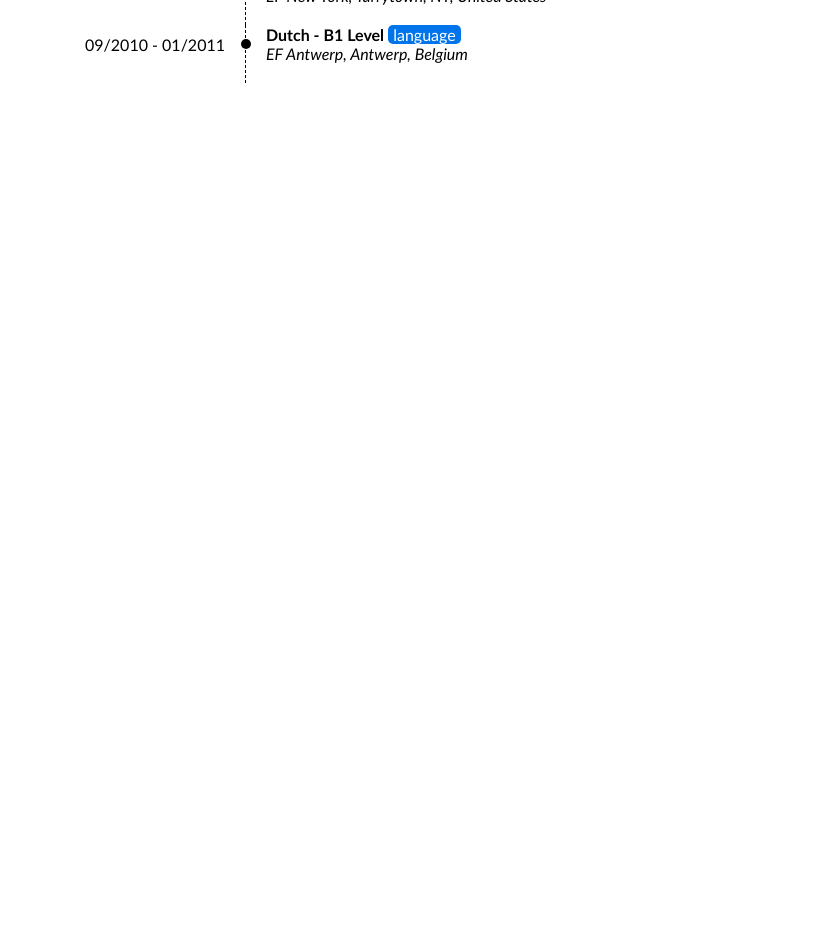
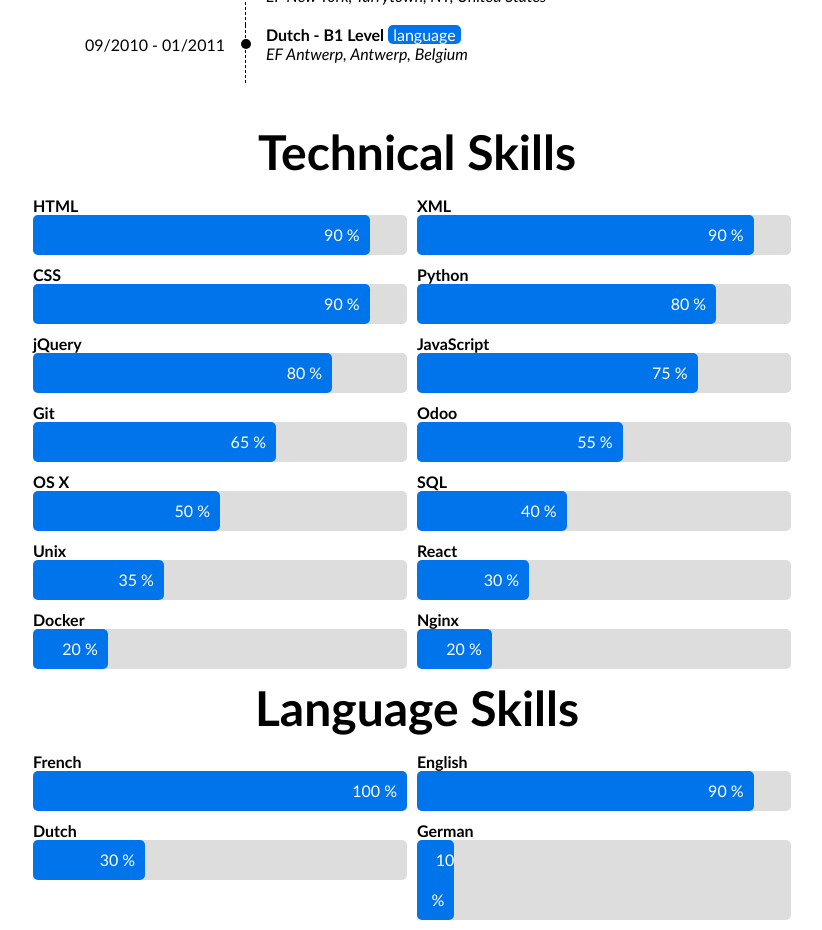
Before and after one commit to PierreFaniel/interactive-resume, a React (Create React App) app: page / in a window 1280 px wide. Shown: the part 2320-3250 px from the top of the page, without its empty margins (223-1045 px from the left). Before the commit the page ends 2428 px from the top, so only its background shows below. Built offline with nearby package versions, Linux system fonts and the light colour scheme; the HTML template or start-up script is replaced by a standard one.

Commit message:
Add skills

```diff
--- a/src/App.js
+++ b/src/App.js
@@ -4,6 +4,7 @@ import Cover from './Cover';
 import Profile from './Profile';
 import Experiences from './Experiences';
 import Education from './Education';
+import Skills from './Skills';
 
 class App extends Component {
   render() {
@@ -13,8 +14,8 @@ class App extends Component {
         <Profile/>
         <Experiences/>
         <Education/>
-        {/*<Skills/>
-        <Projects/>
+        <Skills/>
+        {/*<Projects/>
         <Contact/> */}
       </div>
     );
--- a/src/Experiences.css
+++ b/src/Experiences.css
@@ -47,15 +47,15 @@
 }
 
 .badge-green {
-    background-color: rgb(27, 134, 72);
+    background-color: #1b8648;
 }
 
 .badge-blue {
-    background-color: rgb(0, 117, 235);
+    background-color: #0075eb;
 }
 
 .badge-orange {
-    background-color: rgb(207, 100, 0);
+    background-color: #e6752b;
 }
 
 @media only screen and (min-width: 460px) {
--- /dev/null
+++ b/src/Skills.css
@@ -0,0 +1,23 @@
+
+.skill {
+    margin-bottom: 10px;
+    width: 50%;
+    float: left;
+}
+.skill-bar {
+    background-color: #ddd;
+    border-radius: 5px;
+    margin-right: 10px;
+}
+
+.bar-completion {
+    text-align: right;
+    line-height: 40px;
+    color: white;
+    background-color: #0075eb;
+    border-radius: 5px;
+}
+
+.bar-completion span {
+    padding-right: 10px;
+}
--- a/src/Skills.js
+++ b/src/Skills.js
@@ -1,6 +1,48 @@
 import React, { Component } from 'react';
+import './Skills.css';
+
+const SkillBar = ({name, percentage}) => (
+    <div className="skill">
+        <strong>{name}</strong>
+        <div className="skill-bar">
+            <div className="bar-completion" style={{width: `${percentage}%`}}>
+                <span>{percentage} %</span>
+            </div>
+        </div>
+    </div>
+)
 
 class Skills extends Component {
+    render(){
+        return (
+            <div className="container skills">
+                <h2>Technical Skills</h2>
+                <div>
+                    <SkillBar name="HTML" percentage="90"/>
+                    <SkillBar name="XML" percentage="90"/>
+                    <SkillBar name="CSS" percentage="90"/>
+                    <SkillBar name="Python" percentage="80"/>
+                    <SkillBar name="jQuery" percentage="80"/>
+                    <SkillBar name="JavaScript" percentage="75"/>
+                    <SkillBar name="Git" percentage="65"/>
+                    <SkillBar name="Odoo" percentage="55"/>
+                    <SkillBar name="OS X" percentage="50"/>
+                    <SkillBar name="SQL" percentage="40"/>
+                    <SkillBar name="Unix" percentage="35"/>
+                    <SkillBar name="React" percentage="30"/>
+                    <SkillBar name="Docker" percentage="20"/>
+                    <SkillBar name="Nginx" percentage="20"/>
+                </div>
+                <h2>Language Skills</h2>
+                <div>
+                    <SkillBar name="French" percentage="100"/>
+                    <SkillBar name="English" percentage="90"/>
+                    <SkillBar name="Dutch" percentage="30"/>
+                    <SkillBar name="German" percentage="10"/>
+                </div>
+            </div>
+        )
+    }
 }
 
 export default Skills;
```
